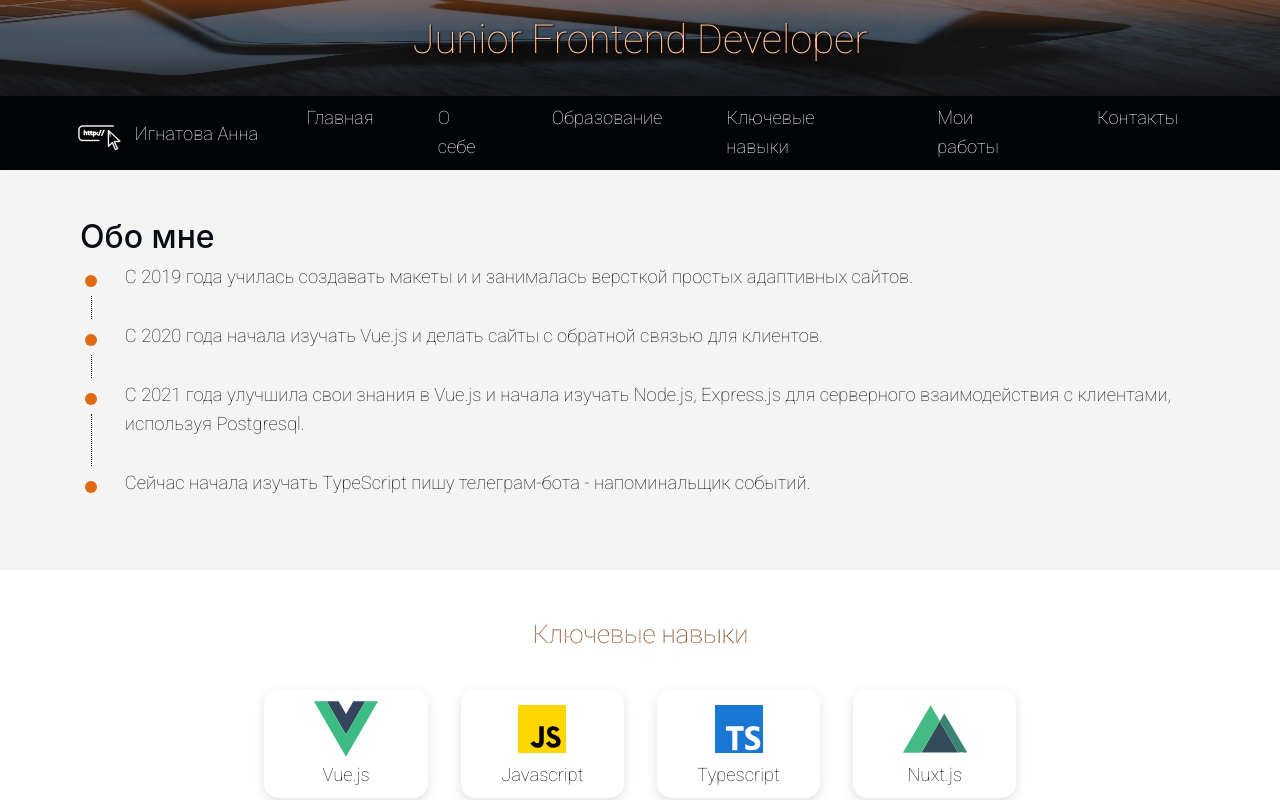
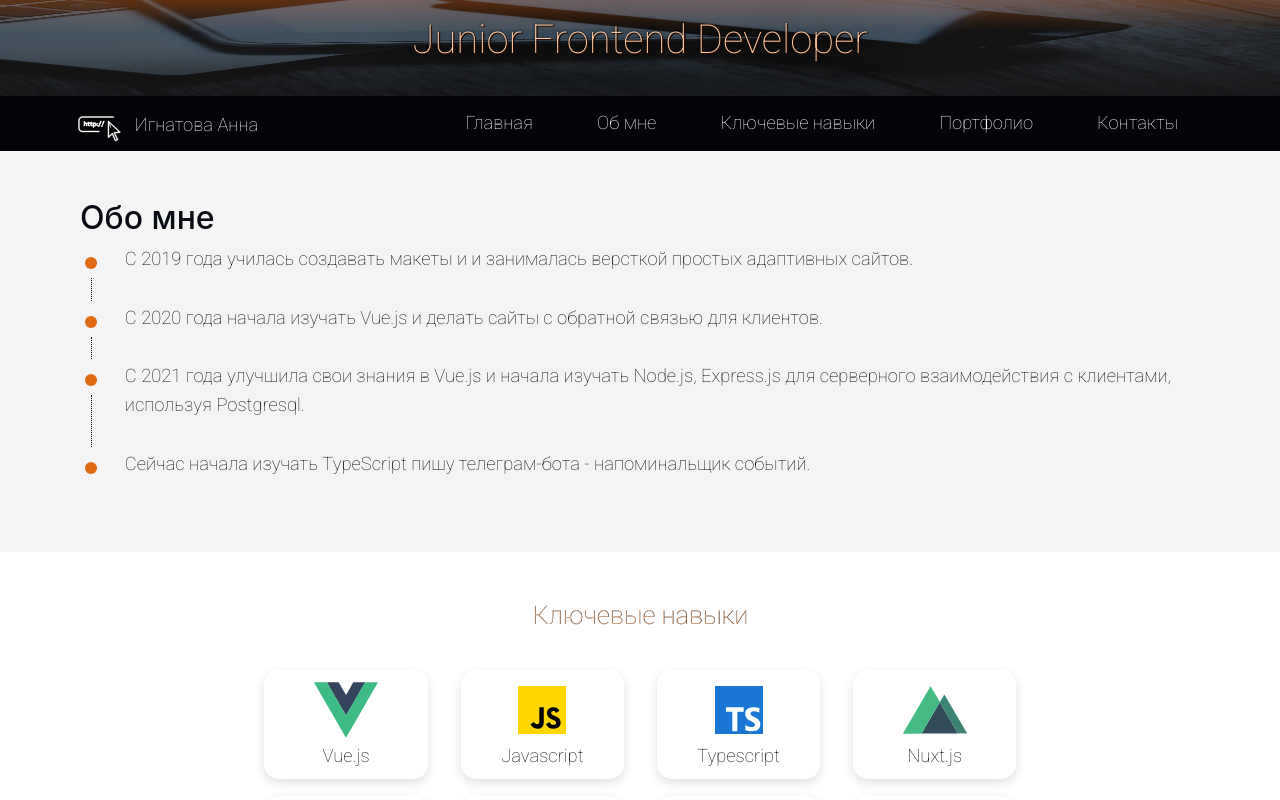
Before and after one commit to AnigalHub/Portfolio, a Nuxt app: page / in a window 1280 px wide. Shown: the top 800 px of the page. Built offline with nearby package versions, Linux system fonts and the light colour scheme; a web font is replaced by a local one.

Commit message:
изменено меню

```diff
--- a/components/navbar.vue
+++ b/components/navbar.vue
@@ -10,10 +10,9 @@
       <b-collapse id="navbar-toggle-collapse" class="justify-content-end" is-nav v-model="isExpanded">
         <b-navbar-nav>
           <b-nav-item href="#Home">Главная</b-nav-item>
-          <b-nav-item href="#About">О себе</b-nav-item>
-          <b-nav-item href="#Education">Образование</b-nav-item>
+          <b-nav-item href="#About">Об мне</b-nav-item>
           <b-nav-item href="#Skills">Ключевые навыки</b-nav-item>
-          <b-nav-item href="#Works">Мои работы</b-nav-item>
+          <b-nav-item href="#Works">Портфолио</b-nav-item>
           <b-nav-item href="#Contacts">Контакты</b-nav-item>
         </b-navbar-nav>
       </b-collapse>
```
